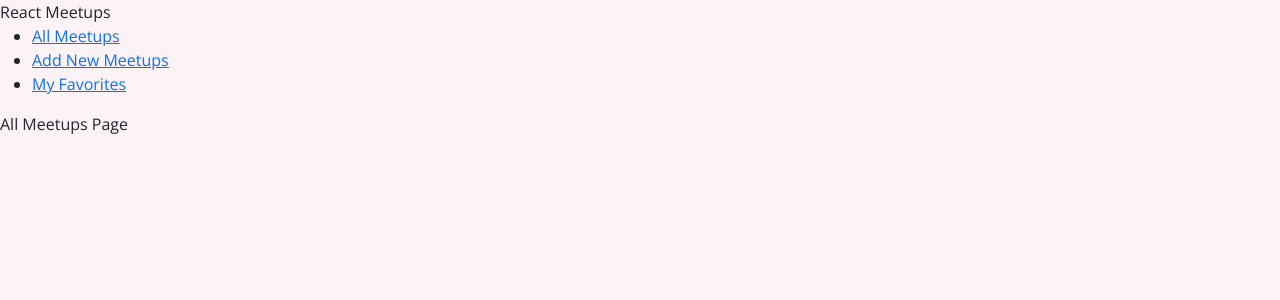
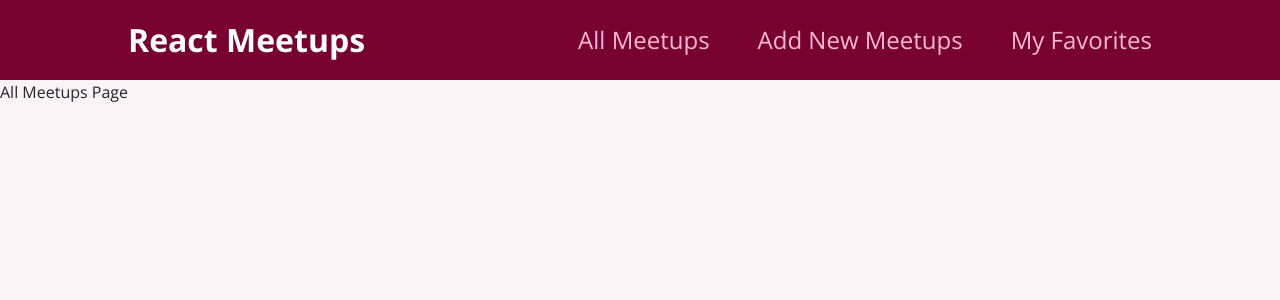
Before and after one commit to Tsitsey91/react-rourse-fastforward, a React (Create React App) app: page / in a window 1280 px wide. Shown: the top 300 px of the page. Built offline with nearby package versions, Linux system fonts and the light colour scheme.

Commit message:
Styling with CSS modules - Scoped Styles

```diff
--- a/src/components/layout/MainNavigation.js
+++ b/src/components/layout/MainNavigation.js
@@ -2,10 +2,12 @@
 
 import { Link } from "react-router-dom"
 
+import classes from "./MainNavigation.module.css"
+
 function MainNavigation() {
     return (
-        <header>
-        <div>React Meetups</div>
+    <header className={classes.header}>
+        <div className={classes.logo}>React Meetups</div>
         <nav>
             <ul>
                 <li>
@@ -21,37 +23,6 @@ function MainNavigation() {
         </nav>
     </header>
     )
-
-        // ----- NAVBAR USING BOOTSTRAP -------------
-
-        // < nav class="navbar navbar-expand-lg navbar-light bg-light" >
-        //     <div class="container-fluid">
-        //         <Link to='/' className="navbar-brand">React/BootStrap Meetups</Link>
-        //         <button class="navbar-toggler" type="button" data-bs-toggle="collapse" data-bs-target="#navbarSupportedContent" aria-controls="navbarSupportedContent" aria-expanded="false" aria-label="Toggle navigation">
-        //             <span class="navbar-toggler-icon"></span>
-        //         </button>
-        //         <div class="collapse navbar-collapse" id="navbarSupportedContent">
-        //             <ul class="navbar-nav me-auto mb-2 mb-lg-0">
-        //                 <li class="nav-item">
-        //                     <Link to='/new-meetup' className="nav-link active">
-        //                         Add New Meetups
-        //                     </Link>
-        //                 </li>
-        //                 <li class="nav-item">
-        //                     <Link to='/' className="nav-link active">
-        //                         All Meetups
-        //                     </Link>
-        //                 </li>
-        //                 <li className="nav-item">
-        //                     <Link to='/favorites' className="nav-link active">
-        //                         My Favorites
-        //                     </Link>
-        //                 </li>
-        //             </ul>
-
-        //         </div>
-        //     </div>
-        // </nav >
 }
 
 export default MainNavigation
--- /dev/null
+++ b/src/components/layout/MainNavigation.module.css
@@ -0,0 +1,47 @@
+.header {
+  width: 100%;
+  height: 5rem;
+  display: flex;
+  align-items: center;
+  justify-content: space-between;
+  background-color: #77002e;
+  padding: 0 10%;
+}
+
+.logo {
+  font-size: 2rem;
+  color: white;
+  font-weight: bold;
+}
+
+.header ul {
+  list-style: none;
+  margin: 0;
+  padding: 0;
+  display: flex;
+  align-items: baseline;
+}
+
+.header li {
+  margin-left: 3rem;
+}
+
+.header a {
+  text-decoration: none;
+  font-size: 1.5rem;
+  color: #fcb8d2;
+}
+
+.header a:hover,
+.header a:active,
+.header a.active {
+  color: white;
+}
+
+.badge {
+  background-color: #cc2062;
+  color: white;
+  border-radius: 12px;
+  padding: 0 1rem;
+  margin-left: 0.5rem;
+}
```
